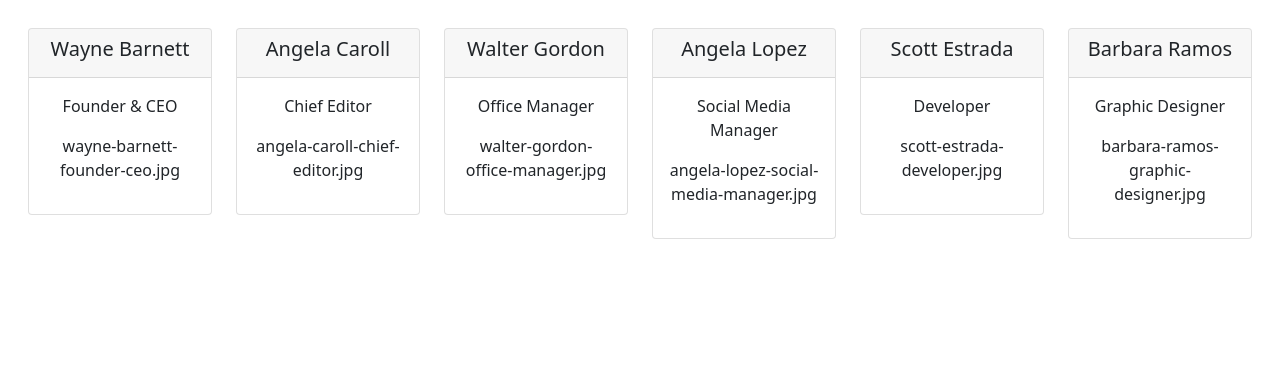
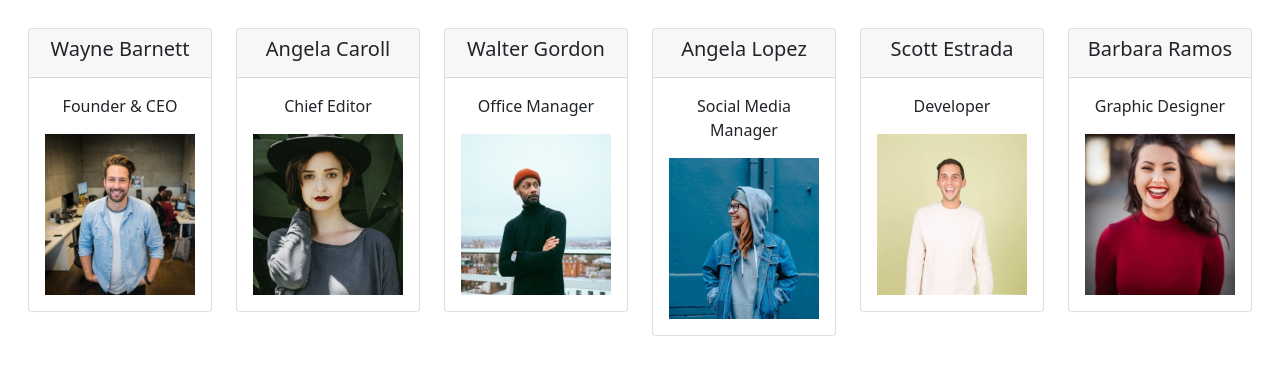
Before and after one commit to LBusnelli27/js-our-team, a plain HTML site: page index.html in a window 1280 px wide. Shown: the part 42-416 px from the top of the page. Drawn offline with nearby package versions, Linux system fonts and the light colour scheme.

Commit message:
update image + bonus - done

```diff
--- a/js/script.js
+++ b/js/script.js
@@ -51,7 +51,7 @@ for (let i = 0; i < team.length; i++) {
                 </div>
                 <div id="description-card" class="card-body">
                     <p id="role-desc">${team[i].role}</p>
-                    <p id="img-desc">${team[i].image}</p>
+                    <img class="img-fluid" src="img/${team[i].image}" alt="${team[i].name} Image">
                 </div>
             </div>
         </div>
```
Also changed, not shown: img/angela-caroll-chief-editor.jpg (added), img/angela-lopez-social-media-manager.jpg (added), img/barbara-ramos-graphic-designer.jpg (added), img/new-team-member-01.jpg (added), img/new-team-member-02.jpg (added), img/new-team-member-03.jpg (added), img/new-team-member-04.jpg (added), img/scott-estrada-developer.jpg (added), img/walter-gordon-office-manager.jpg (added), img/wayne-barnett-founder-ceo.jpg (added), index.html (line endings or trailing spaces).
